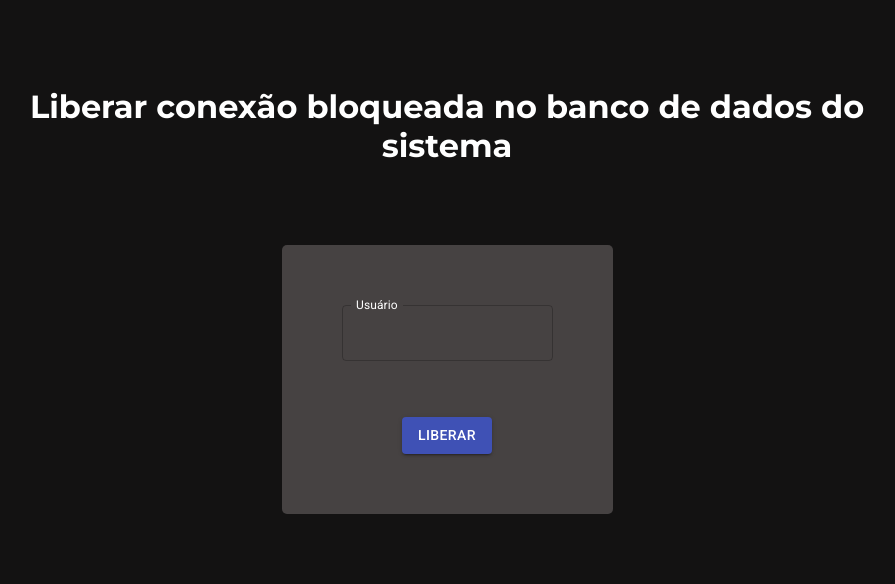
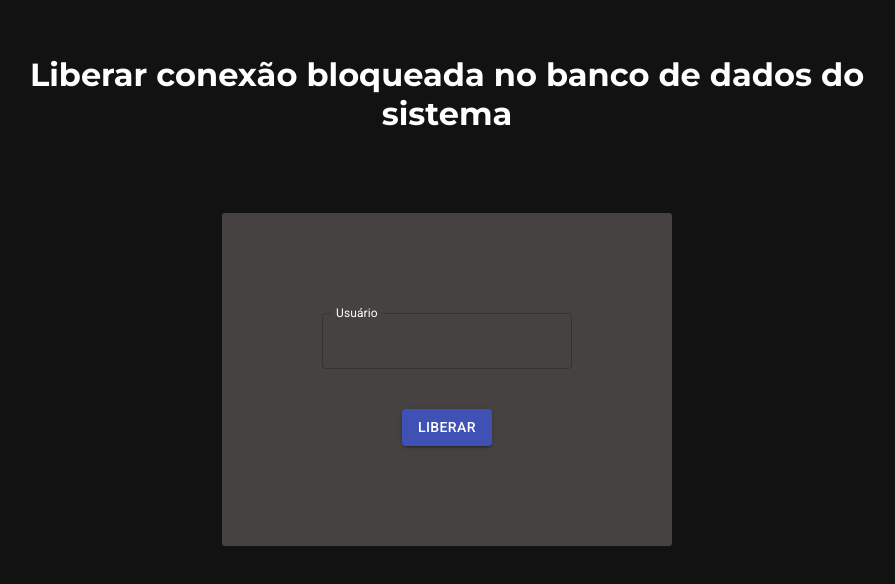
Before and after one commit to paulords95/drop-orcl-users, a React (Create React App) app: page / in a window 1280 px wide. Shown: the part 110-694 px from the top of the page, without its empty margins (193-1088 px from the left). Built offline with nearby package versions, Linux system fonts and the light colour scheme.

Commit message:
added alert

```diff
--- a/package.json
+++ b/package.json
@@ -4,6 +4,7 @@
   "private": true,
   "dependencies": {
     "@material-ui/core": "^4.11.3",
+    "@material-ui/lab": "^4.0.0-alpha.57",
     "@testing-library/jest-dom": "^5.11.4",
     "@testing-library/react": "^11.1.0",
     "@testing-library/user-event": "^12.1.10",
--- a/src/App.css
+++ b/src/App.css
@@ -16,25 +16,39 @@
   font-family: "Montserrat";
   font-weight: 700;
   text-align: center;
+  margin-bottom: 10vh;
 }
 
 .text-wrap {
+  display: flex;
+  flex-direction: column;
   justify-content: center;
+  justify-items: center;
   background-color: #464242;
   max-width: max-content;
   margin: 0 auto;
-  margin-top: 10vh;
-  padding: 60px;
-  border-radius: 5px;
+  margin-top: 2vh;
+  padding: 100px;
+  border-radius: 3px;
 }
 
 .input {
   border-radius: 15px;
+  margin: 0 auto;
 }
 
 .btn {
   max-width: max-content;
   justify-self: center;
   margin: 0 auto;
-  margin-top: 7vh;
+  margin-top: 5vh;
 }
+
+.alert {
+  margin-top: 15vh;
+  margin: 0 auto;
+  opacity: 0;
+  height: 0;
+  max-width: max-content;
+  transition: all 1.8s;
+}
--- a/src/App.js
+++ b/src/App.js
@@ -1,15 +1,36 @@
 import React, { useState } from "react";
 import "./App.css";
 import TextField from "@material-ui/core/TextField";
+import Alert from "@material-ui/lab/Alert";
 
 import Button from "@material-ui/core/Button";
 
 function App() {
   const [text, setText] = useState("");
+  const [alertCondition, setAlertCondition] = useState("");
   const [error, setError] = useState({
     show: false,
     message: "",
   });
+
+  const ShowAlert = (props) => {
+    if (props.condition === "not found") {
+      return (
+        <Alert variant="filled" severity="error">
+          Usuário não encontrado ou não conectado no sistema
+        </Alert>
+      );
+    }
+    if (props.condition === "dropped") {
+      return (
+        <Alert variant="filled" severity="success">
+          Usuário desbloqueado no sistema
+        </Alert>
+      );
+    } else {
+      return <></>;
+    }
+  };
 
   return (
     <div className="wrap">
@@ -17,6 +38,9 @@ function App() {
         <h1 className="title">
           Liberar conexão bloqueada no banco de dados do sistema
         </h1>
+        <div className="alert">
+          <ShowAlert condition={alertCondition} />
+        </div>
         <div className="text-wrap">
           <TextField
             id="outlined-number"
@@ -46,16 +70,25 @@ function App() {
               style: {
                 color: "white",
                 textAlign: "center",
+                justifySelf: "center",
+                width: "250px",
               },
             }}
             variant="outlined"
             color="primary"
           />
+
           <form className="btn" method="POST">
             <Button
               onClick={(e) => {
                 e.preventDefault();
+                document.querySelector(".alert").style.opacity = 1;
+                document.querySelector(".alert").style.height = "100%";
+                setAlertCondition("dropped");
                 if (text.length < 1) {
+                  setAlertCondition("");
+                  document.querySelector(".alert").style.opacity = 0;
+                  document.querySelector(".alert").style.height = 0;
                   setError({
                     show: true,
                     message: "Informe um usuário",
```
Also changed, not shown: 2 other files (tests, documents, lock files or other folders).
